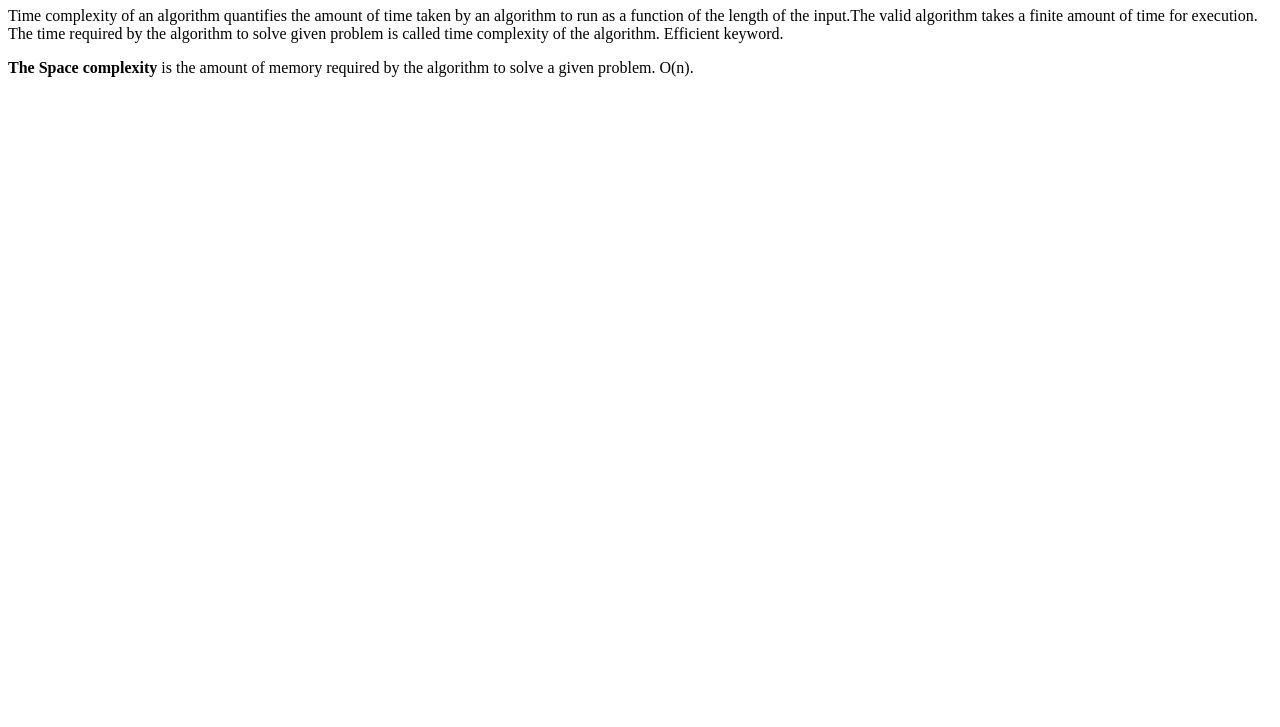
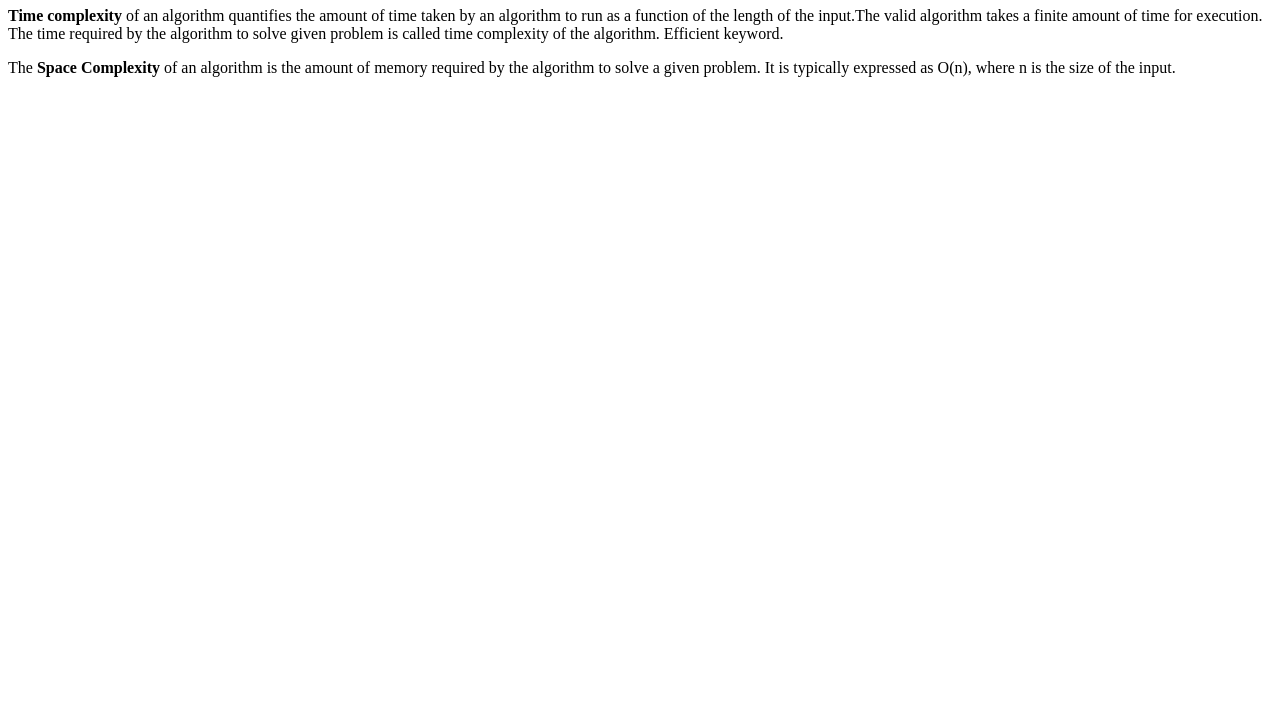
Before and after one commit to acciojob/time-and-space-complexity-Rudranil8, a website: page main.html in a window 1280 px wide. Shown: the part 73-800 px from the top of the page. Drawn offline with Linux system fonts and the light colour scheme.

Commit message:
created a submission

```diff
--- a/main.html
+++ b/main.html
@@ -8,8 +8,8 @@
 
 <body>
 	<h1>Time Complexity and Space Complexity</h1>
-	<p>Time complexity of an algorithm quantifies the amount of time taken by an algorithm to run as a function of the length of the input.The valid algorithm takes a finite amount of time for execution. The time required by the algorithm to solve given problem is called time complexity  of the algorithm. Efficient keyword.</p>
-	<p><b>The Space complexity</b> is the amount of memory required by the algorithm to solve a given problem. O(n).</p>
+	<p><b>Time complexity</b> of an algorithm quantifies the amount of time taken by an algorithm to run as a function of the length of the input.The valid algorithm takes a finite amount of time for execution. The time required by the algorithm to solve given problem is called time complexity  of the algorithm. Efficient keyword.</p>
+	<p>The <b>Space Complexity</b> of an algorithm is the amount of memory required by the algorithm to solve a given problem. It is typically expressed as O(n), where n is the size of the input.</p>
 	<!-- the entire body must be written by student -->
     <script type="text/javascript" src="./script.js">
 </script>
```
